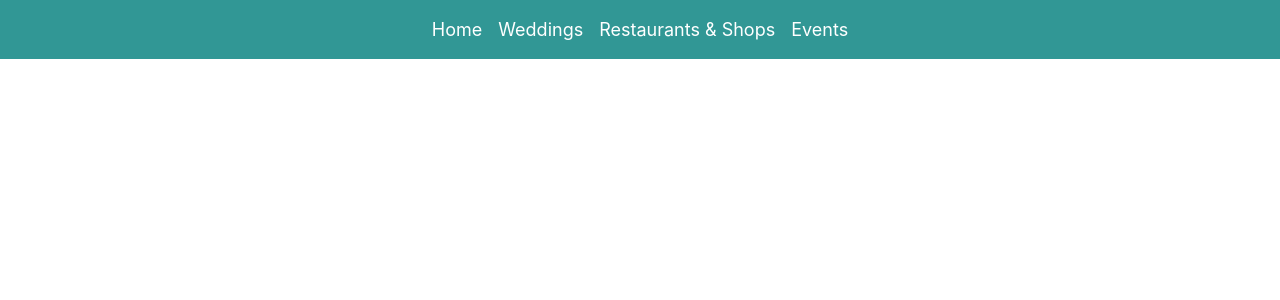
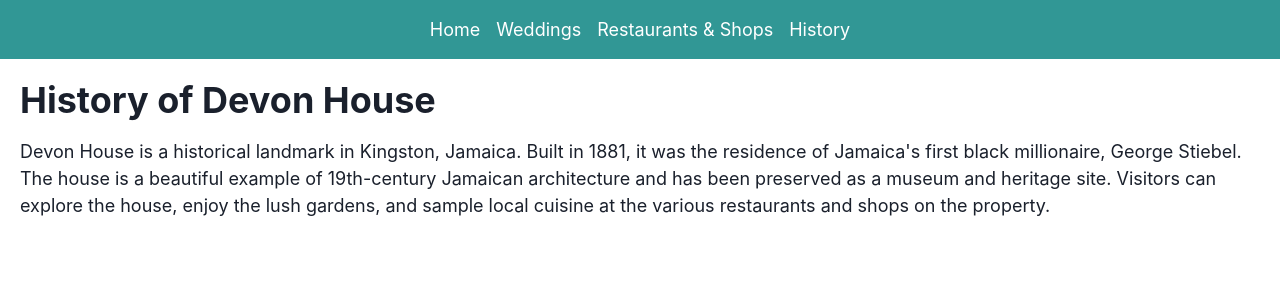
Before and after one commit to GPT-Engineer-App/vibrant-jamaica-experience, a React (Vite) app: page /history in a window 1280 px wide. Shown: the top 300 px of the page. Built offline with nearby package versions, Linux system fonts and the light colour scheme.

Commit message:
Added a new History page to the site, updated the navigation to include a link to the History page, and added the necessary route in `App.jsx`.
Prompt: add a page for the history of devon house

```diff
--- a/src/App.jsx
+++ b/src/App.jsx
@@ -4,6 +4,7 @@ import Wedding from "./pages/Wedding.jsx";
 import Navigation from "./components/Navigation.jsx";
 import Events from "./pages/Events.jsx";
 import RestaurantsAndShops from "./pages/RestaurantsAndShops.jsx";
+import History from "./pages/History.jsx";
 
 function App() {
   return (
@@ -14,6 +15,7 @@ function App() {
         <Route path="/wedding" element={<Wedding />} />
         <Route path="/restaurants-and-shops" element={<RestaurantsAndShops />} />
         <Route path="/events" element={<Events />} />
+        <Route path="/history" element={<History />} />
       </Routes>
     </Router>
   );
--- a/src/components/Navigation.jsx
+++ b/src/components/Navigation.jsx
@@ -13,8 +13,8 @@ const Navigation = () => {
       <Link as={RouterLink} to="/restaurants-and-shops" fontSize="lg">
         Restaurants & Shops
       </Link>
-      <Link as={RouterLink} to="/events" fontSize="lg">
-        Events
+      <Link as={RouterLink} to="/history" fontSize="lg">
+        History
       </Link>
     </HStack>
   );
--- /dev/null
+++ b/src/pages/History.jsx
@@ -0,0 +1,16 @@
+import { Box, Heading, Text } from "@chakra-ui/react";
+
+function History() {
+  return (
+    <Box p={5}>
+      <Heading as="h1" size="xl" mb={4}>
+        History of Devon House
+      </Heading>
+      <Text fontSize="lg">
+        Devon House is a historical landmark in Kingston, Jamaica. Built in 1881, it was the residence of Jamaica's first black millionaire, George Stiebel. The house is a beautiful example of 19th-century Jamaican architecture and has been preserved as a museum and heritage site. Visitors can explore the house, enjoy the lush gardens, and sample local cuisine at the various restaurants and shops on the property.
+      </Text>
+    </Box>
+  );
+}
+
+export default History;
```
